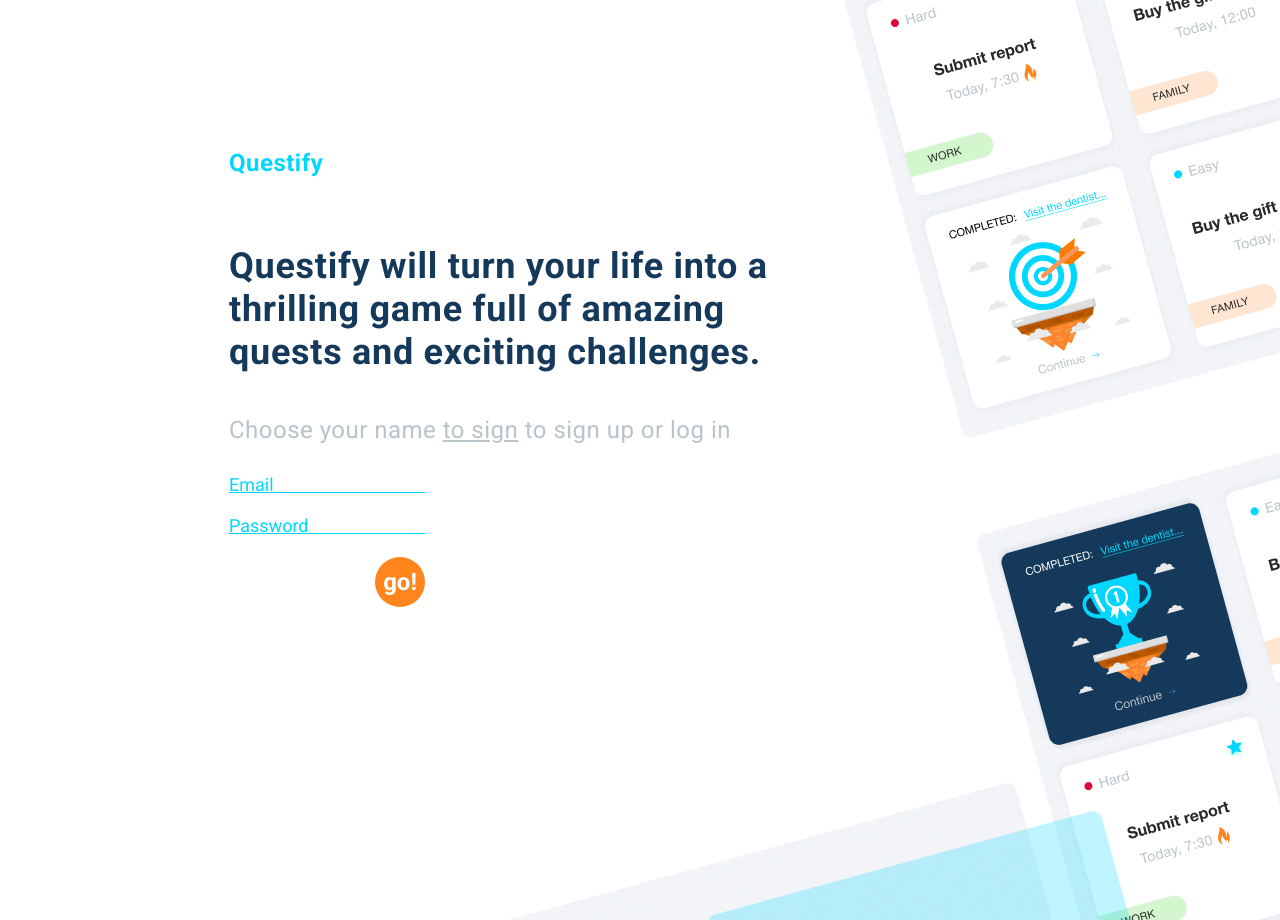
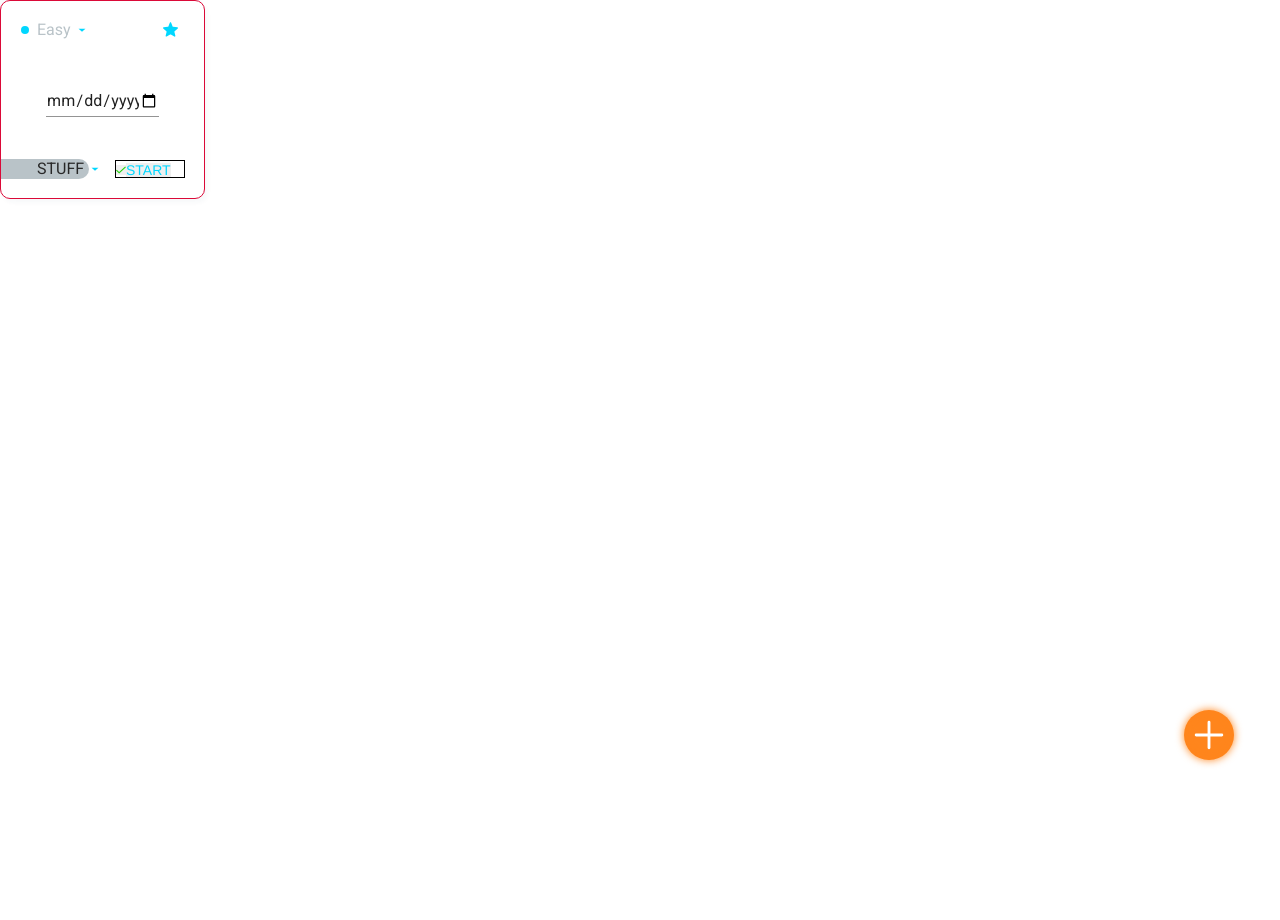
Before and after one commit to VolodymyrBuzinov/dashboard, a React (Create React App) app: page / in a window 1280 px wide. After the commit the page ends 800 px from the top, so only its background shows below. Built offline with nearby package versions, Linux system fonts and the light colour scheme.

Commit message:
edit Button an modal

```diff
--- a/src/App.js
+++ b/src/App.js
@@ -1,11 +1,11 @@
 import Router from './Router/Router';
-// import TemplateTodo from './Components/TemplateTodo/TemplateTodo';
+import TemplateTodo from './Components/TemplateTodo/TemplateTodo';
 
 function App() {
   return (
     <div className="App">
-      <Router />
-      {/* <TemplateTodo /> */}
+      {/* <Router /> */}
+      <TemplateTodo />
     </div>
   );
 }
--- a/src/Components/Button/Button.jsx
+++ b/src/Components/Button/Button.jsx
@@ -1,5 +1,5 @@
 import style from './Button.module.scss';
-import sprite from '../../Icons/symbol-defs.svg'
+import sprite from '../../Icons/symbol-defs.svg';
 
 /*  content-добавляем внутренее содержимое(текст, иконка, и т.д)
     type - указываеться тип кнопки
@@ -7,22 +7,25 @@ import sprite from '../../Icons/symbol-defs.svg'
             на фиксированное положение на экране
     onClick-принимает функцию-обработчик события по нажатию кнопки
 */
-const Button = ({ content, type, isFixed, onClick }) => {
-
-  const isIcon = content.slice(0,4) === 'icon'
+const Button = ({ content, type, onClick }) => {
+  const isIcon = content.slice(0, 4) === 'icon';
 
   return (
     <>
       <button
         onClick={onClick}
         type={type}
-        className={`${style.Button} ${isFixed && style.fixed} ${!isIcon && style.text}`}
+        className={`${style.Button} ${
+          content === 'go!' ? style.go : style[content]
+        }`}
       >
-
-        {isIcon ? (<svg width="30" height="30">
-          <use href={`${sprite}#${content}`} ></use>
-        </svg>): content}
-
+        {isIcon ? (
+          <svg width="30" height="30">
+            <use href={`${sprite}#${content}`}></use>
+          </svg>
+        ) : (
+          content
+        )}
       </button>
     </>
   );
--- a/src/Components/Button/Button.module.scss
+++ b/src/Components/Button/Button.module.scss
@@ -3,24 +3,24 @@
 .Button {
   @extend %button-throw;
 
-  display: flex;
+  display: inline-flex;
   align-items: center;
   justify-content: center;
-  width: 50px;
-  height: 50px;
-  border-radius: 50%;
-  background: $button-color;
-  position: relative;
   cursor: pointer;
+  padding: 0;
 
-  &.text {
+  /*Style for button PLUS*/
+  &.icon-plus {
+    width: 50px;
+    height: 50px;
+    border-radius: 50%;
+    background: $button-color;
+
     color: $white-color;
     font-size: 24px;
     line-height: 1;
     font-weight: 700;
-  }
 
-  &.fixed {
     position: fixed;
     bottom: 30px;
     right: 15px;
@@ -33,9 +33,49 @@
       bottom: 40px;
       right: 46px;
     }
+
+    &.icon-plus::after {
+      content: ' ';
+      display: block;
+      width: 100%;
+      height: 100%;
+      border-radius: 50%;
+      background: $button-color;
+      filter: blur(4px);
+
+      position: absolute;
+      top: 0;
+      left: 0;
+      z-index: -1;
+
+      transition: $animation-timing;
+    }
+
+    &.icon-plus:hover::after {
+      filter: blur(8px);
+    }
   }
 
-  &::after {
+  /*Style for button GO*/
+  &.go {
+    display: flex;
+    align-items: center;
+    justify-content: center;
+    width: 50px;
+    height: 50px;
+    border-radius: 50%;
+    background: $button-color;
+    cursor: pointer;
+
+    color: $white-color;
+    font-size: 24px;
+    line-height: 1;
+    font-weight: 700;
+
+    position: relative;
+  }
+
+  &.go::after {
     content: ' ';
     display: block;
     width: 100%;
@@ -52,7 +92,28 @@
     transition: $animation-timing;
   }
 
-  &:hover::after {
+  &.go:hover::after {
     filter: blur(8px);
   }
+
+  /*Style for button START*/
+
+  &.start {
+    color: $hover-color;
+    font-family: Helvetica, sans-serif;
+    font-size: 14px;
+    line-height: 1;
+    text-transform: uppercase;
+  }
+
+  /*Style for button CLEAR*/
+
+  &.icon-clear,
+  &.icon-save,
+  &.icon-done {
+    & svg {
+      width: 10px;
+      height: 10px;
+    }
+  }
 }
--- a/src/Components/Modal/Modal.js
+++ b/src/Components/Modal/Modal.js
@@ -17,7 +17,8 @@ export default function Modal({ type, onClose, children }) {
   }, [onClose]);
 
   const handleBackdropClick = event => {
-    onClose();
+    console.log(event.target);
+    if (event.target) onClose();
   };
 
   return (
--- a/src/Components/Modal/Modal.module.scss
+++ b/src/Components/Modal/Modal.module.scss
@@ -7,7 +7,7 @@
 
   border-radius: 10px;
   &.delete {
-    position: relative;
+    position: absolute;
     background: rgba(21, 57, 90, 0.3);
   }
   z-index: 10;
@@ -38,9 +38,6 @@
   }
 
   &.delete {
-    width: 163px;
-    height: 77px;
-    padding: 25px 30px 10px 30px;
     top: 50%;
     left: 50%;
     transform: translate(-50%, -50%);
--- a/src/Components/TemplateTodo/TemplateTodo.js
+++ b/src/Components/TemplateTodo/TemplateTodo.js
@@ -9,6 +9,7 @@ import Level from '../Level';
 import ButtonOpenModal from '../ButtonOpenModal/ButtonOpenModal';
 import sprite from '../../Icons/symbol-defs.svg';
 import DateAndTimePickers from '../DateAndTimePickers/DateAndTimePickers';
+import { green } from '@material-ui/core/colors';
 const LIST_CATEGORY = [
   'stuff',
   'family',
@@ -29,6 +30,7 @@ const TemplateTodo = ({ category }) => {
   const dispatch = useDispatch();
   const [showModalCategory, setShowModalCategory] = useState(false);
   const [showModalLevel, setShowModalLevel] = useState(false);
+  const [showModalDelete, setShowModalDelete] = useState(false);
   const [state, setState] = useState(INITIAL_STATE);
 
   const onclick = () => dispatch(onClickBtnCreate(true));
@@ -41,6 +43,10 @@ const TemplateTodo = ({ category }) => {
     setShowModalLevel(prev => !prev);
   }, []);
 
+  const toggleModalDelete = useCallback(() => {
+    setShowModalDelete(prev => !prev);
+  }, []);
+
   const handleClickElement = e => {
     const { type, name } = e.target.dataset;
     setState(prevState => ({
@@ -50,7 +56,7 @@ const TemplateTodo = ({ category }) => {
   };
 
   return (
-    <>
+    <div className={style.TemplateTodo}>
       <div className={style.TemplateTodo__group}>
         <div className={style.TemplateTodo__WrapperTop}>
           <div className="button">
@@ -76,10 +82,7 @@ const TemplateTodo = ({ category }) => {
           </div>
         </div>
 
-        <div
-          className={style.TemplateTodo__WrapperMidle}
-          style={{ width: '100%', height: '55px', background: '#FFE6D3' }}
-        >
+        <div className={style.TemplateTodo__WrapperMidle}>
           <DateAndTimePickers />
         </div>
 
@@ -89,7 +92,7 @@ const TemplateTodo = ({ category }) => {
           >
             <ButtonOpenModal
               type="category"
-              title={category}
+              title={state.category}
               onClick={toggleModalCategory}
             >
               {showModalCategory && (
@@ -105,17 +108,36 @@ const TemplateTodo = ({ category }) => {
           <div
             className="Selectors"
             style={{ outline: '1px solid', width: '68px', height: '16px' }}
-          ></div>
+          >
+            <Button
+              content="icon-done"
+              type="button"
+              isFixed="true"
+              onClick={onclick}
+            />
+            <Button
+              content="start"
+              type="button"
+              isFixed="true"
+              onClick={onclick}
+            />
+          </div>
         </div>
       </div>
-
+      {showModalDelete && (
+        <Modal onClose={toggleModalDelete} type="delete">
+          <div
+            style={{ width: '100px', height: '100px', background: green }}
+          ></div>
+        </Modal>
+      )}
       <Button
         content="icon-plus"
         type="button"
         isFixed="true"
         onClick={onclick}
       />
-    </>
+    </div>
   );
 };
 
--- a/src/Components/TemplateTodo/TemplateTodo.module.scss
+++ b/src/Components/TemplateTodo/TemplateTodo.module.scss
@@ -1,6 +1,10 @@
 @import '../../Utils/utils.scss';
 
 .TemplateTodo {
+  position: relative;
+  display: inline-block;
+  margin-left: auto;
+  margin-right: auto;
   &__group {
     display: flex;
     flex-direction: column;
```
